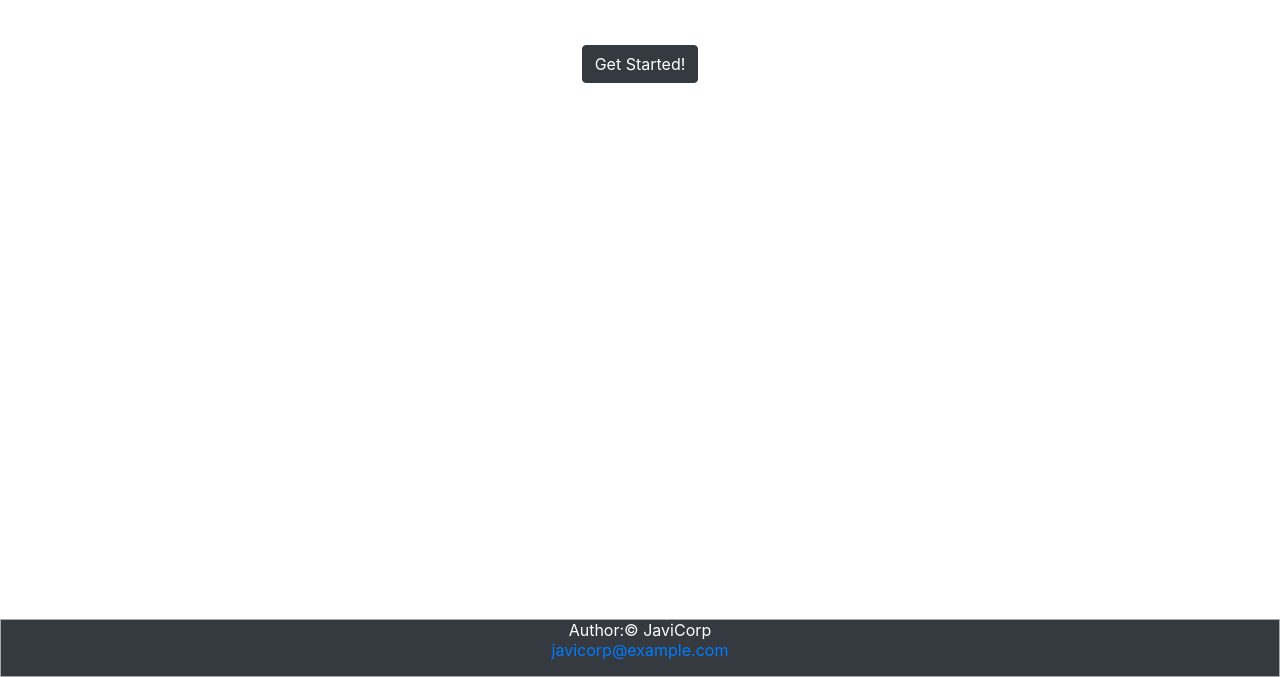
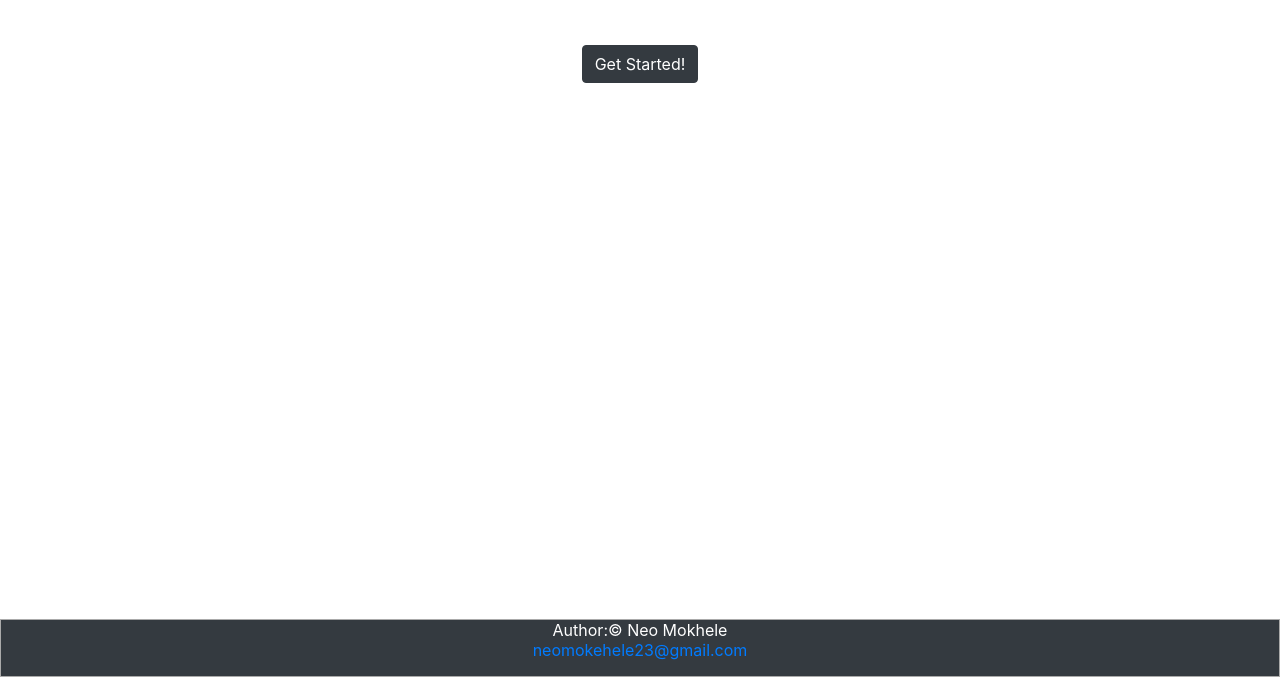
Before and after one commit to techiemokhele/rock-paper-scissor, a plain HTML site: page index.html in a window 1280 px wide. Shown: the part 123-800 px from the top of the page. Drawn offline with nearby package versions, Linux system fonts and the light colour scheme.

Commit message:
Update index.html

```diff
--- a/index.html
+++ b/index.html
@@ -77,8 +77,8 @@
     </div>
     <!-- end Modal -->
     <footer class="bg-dark">
-      <p>Author:&copy; JaviCorp<br>
-        <a href="mailto:hege@example.com">javicorp@example.com</a></p>
+      <p>Author:&copy; Neo Mokhele<br>
+        <a href="mailto:neomokehele23@gmail.com">neomokehele23@gmail.com</a></p>
     </footer>
     <script src="https://code.jquery.com/jquery-3.5.1.slim.min.js" integrity="sha384-DfXdz2htPH0lsSSs5nCTpuj/zy4C+OGpamoFVy38MVBnE+IbbVYUew+OrCXaRkfj" crossorigin="anonymous"></script>
     <script src="https://cdn.jsdelivr.net/npm/popper.js@1.16.0/dist/umd/popper.min.js" integrity="sha384-Q6E9RHvbIyZFJoft+2mJbHaEWldlvI9IOYy5n3zV9zzTtmI3UksdQRVvoxMfooAo" crossorigin="anonymous"></script>
```
